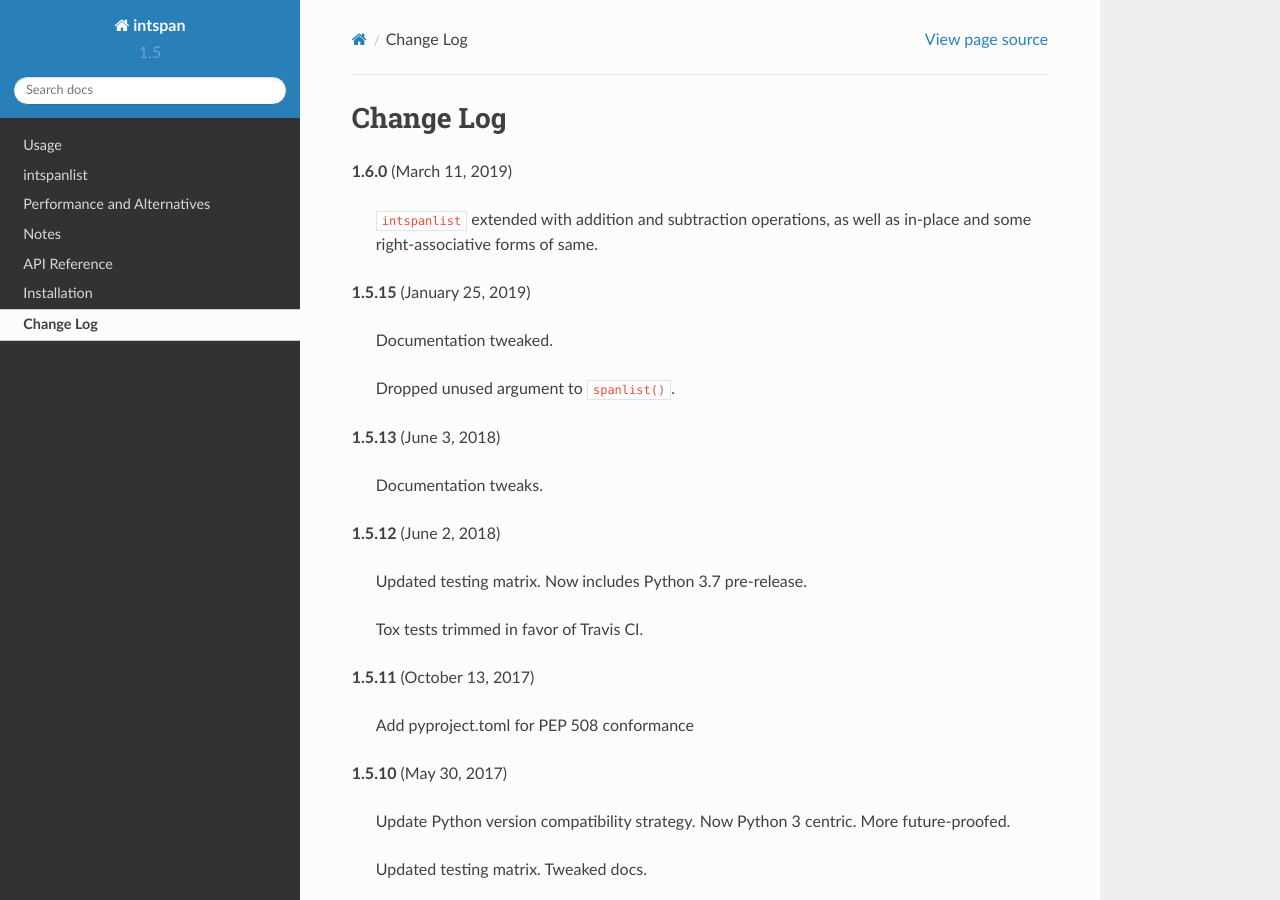
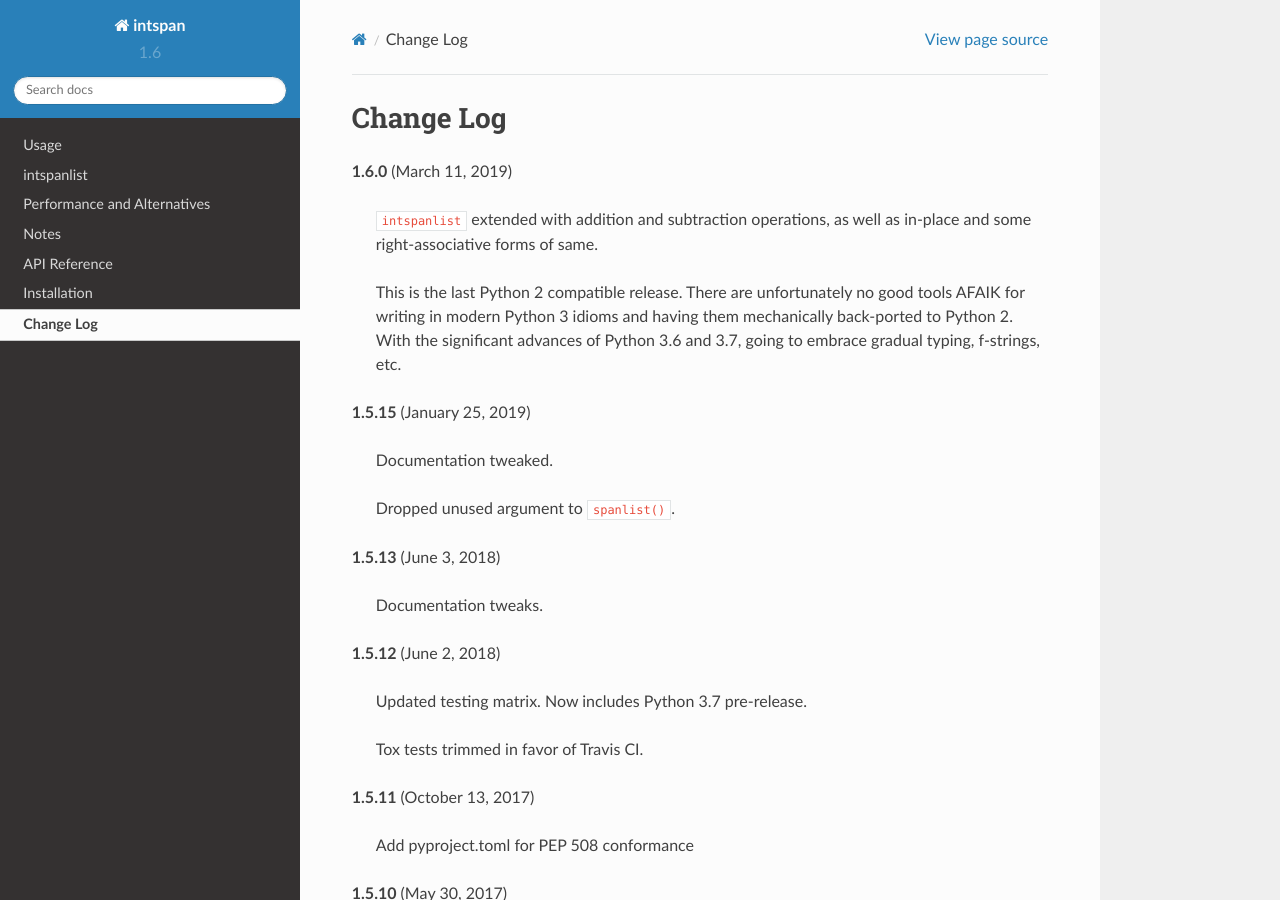
Before and after one commit to jonathaneunice/intspan, a Sphinx documentation site: the page built from docs/CHANGES.rst, in a window 1280 px wide and 900 px high. Built offline with Sphinx 7.4.7 and the Read the Docs theme 2.0.0, drawn with Linux system fonts in a browser that asks for light colours.

Commit message:
last Python 2 main commit

```diff
--- a/docs/CHANGES.rst
+++ b/docs/CHANGES.rst
@@ -5,6 +5,11 @@ Change Log
 
     ``intspanlist`` extended with addition and subtraction operations,
     as well as in-place and some right-associative forms of same.
+
+    This is the last Python 2 compatible release. There are unfortunately
+    no good tools AFAIK for writing in modern Python 3 idioms and having
+    them mechanically back-ported to Python 2. With the significant advances
+    of Python 3.6 and 3.7, going to embrace gradual typing, f-strings, etc.
 
 
 **1.5.15**  (January 25, 2019)
--- a/docs/conf.py
+++ b/docs/conf.py
@@ -58,9 +58,9 @@ author = u'Jonathan Eunice'
 # built documents.
 #
 # The short X.Y version.
-version = '1.5'
+version = '1.6'
 # The full version, including alpha/beta/rc tags.
-release = '1.5.15'
+release = '1.6.0'
 
 # The language for content autogenerated by Sphinx. Refer to documentation
 # for a list of supported languages.
--- a/intspan/__init__.py
+++ b/intspan/__init__.py
@@ -1,3 +1,3 @@
 from .core import *
 
-__version__ = '1.5.15'
+__version__ = '1.6.0'
--- a/setup.py
+++ b/setup.py
@@ -14,7 +14,7 @@ def lines(text):
 
 setup(
     name='intspan',
-    version='1.5.15',
+    version='1.6.0',
     author='Jonathan Eunice',
     author_email='jonathan.eunice@gmail.com',
     description="Sets of integers like 1,3-7,33",
```
